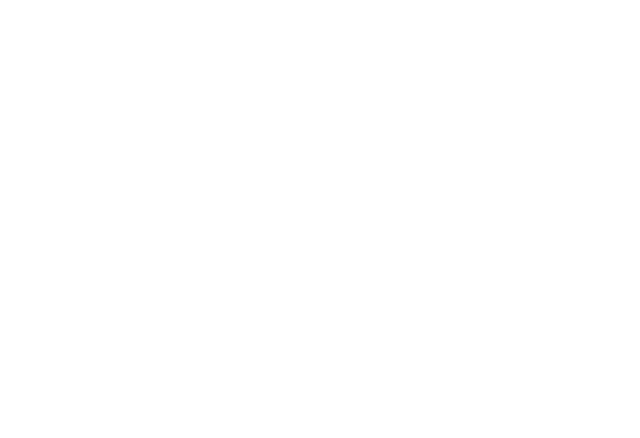
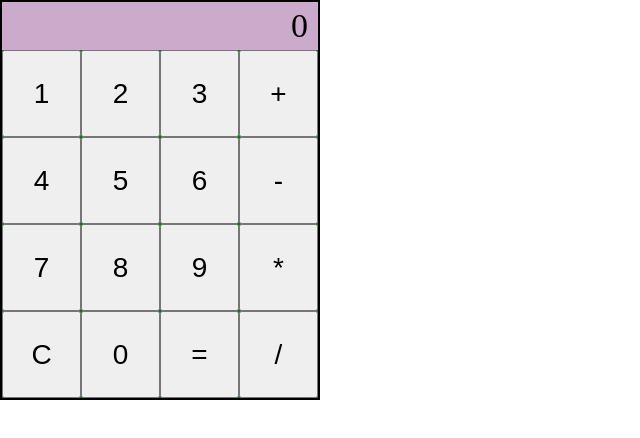
Before and after one commit to connorbelding/calculator, a plain HTML site: page index.html in a window 1280 px wide. Shown: the whole page, without its empty margins (0-640 px from the left). Drawn offline with Linux system fonts and the light colour scheme.

Commit message:
Added function to generate calculator keys in HTML

```diff
--- a/index.html
+++ b/index.html
@@ -9,7 +9,7 @@
   </head>
   <body>
     <div id="calculator-container">
-      <div id="calculator-display"></div>
+      <div id="calculator-display">0</div>
       <div id="calculator-buttons"></div>
     </div>
     <script src="./index.js"></script>
--- a/index.js
+++ b/index.js
@@ -4,6 +4,73 @@ const operations = {
   multiply: "multiply",
   divide: "divide",
 };
+
+const calculatorKeys = [
+  {
+    keyChar: 1,
+    type: "number",
+  },
+  {
+    keyChar: 2,
+    type: "number",
+  },
+  {
+    keyChar: 3,
+    type: "number",
+  },
+  {
+    keyChar: "+",
+    type: "operator",
+  },
+  {
+    keyChar: 4,
+    type: "number",
+  },
+  {
+    keyChar: 5,
+    type: "number",
+  },
+  {
+    keyChar: 6,
+    type: "number",
+  },
+  {
+    keyChar: "-",
+    type: "operator",
+  },
+  {
+    keyChar: 7,
+    type: "number",
+  },
+  {
+    keyChar: 8,
+    type: "number",
+  },
+  {
+    keyChar: 9,
+    type: "number",
+  },
+  {
+    keyChar: "*",
+    type: "operator",
+  },
+  {
+    keyChar: "C",
+    type: "operator",
+  },
+  {
+    keyChar: 0,
+    type: "number",
+  },
+  {
+    keyChar: "=",
+    type: "operator",
+  },
+  {
+    keyChar: "/",
+    type: "operator",
+  },
+];
 
 function add(num1, num2) {
   return num1 + num2;
@@ -39,3 +106,19 @@ function operate(operation, numbersObj) {
       throw new Error("operate switch error");
   }
 }
+
+function generateCalculatorButtons() {
+  const calculatorButtonsContainer =
+    document.getElementById("calculator-buttons");
+
+  calculatorKeys.forEach((key) => {
+    const button = document.createElement("button");
+    button.textContent = key.keyChar;
+    button.addEventListener("pointerdown", () => {
+      console.log(key.keyChar);
+    });
+    calculatorButtonsContainer.appendChild(button);
+  });
+}
+
+generateCalculatorButtons();
--- a/styles.css
+++ b/styles.css
@@ -4,14 +4,33 @@
   box-sizing: border-box;
 }
 
-#calculator-container{
-
+#calculator-container {
+  border: 2px solid black;
+  display: flex;
+  flex-direction: column;
+  height: 400px;
+  width: 320px;
 }
 
-#calculator-display{
-
+#calculator-display {
+  flex: 0 0 auto;
+  width: 100%;
+  background: #cac;
+  display: flex;
+  justify-content: flex-end;
+  align-items: center;
+  font-size: 34px;
+  padding: 5px 10px;
 }
 
-#calculator-buttons{
+#calculator-buttons {
+  flex: 1 1 auto;
+  background: green;
+  display: grid;
+  grid-template-rows: repeat(4, 1fr);
+  grid-template-columns: repeat(4, 1fr);
+}
 
+#calculator-buttons button {
+  font-size: 28px;
 }
```
